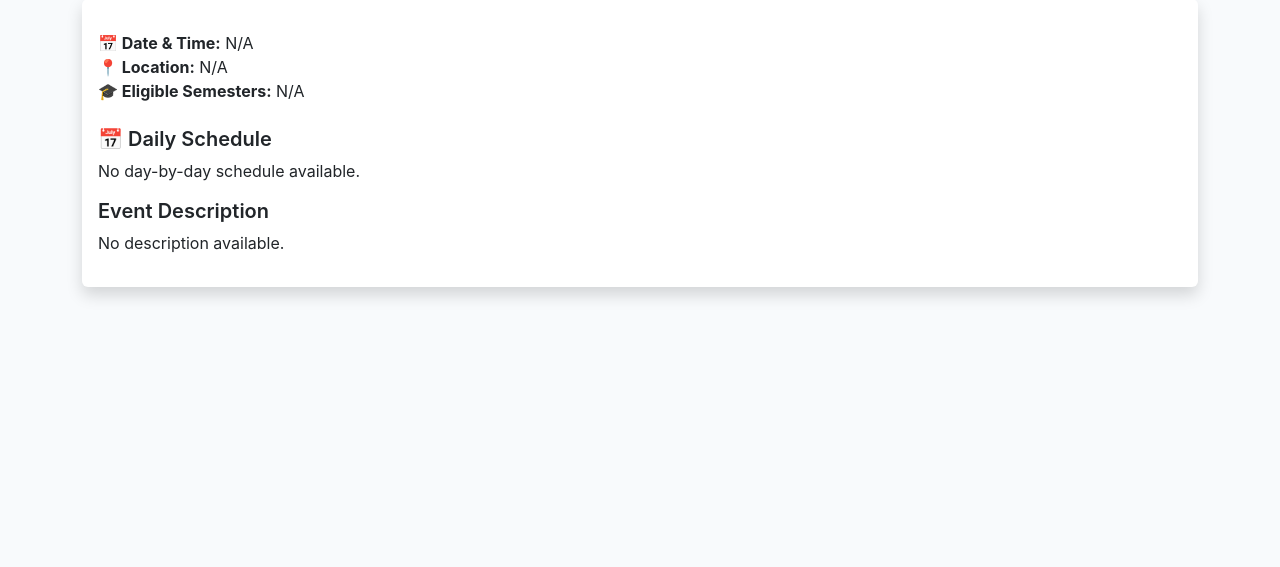
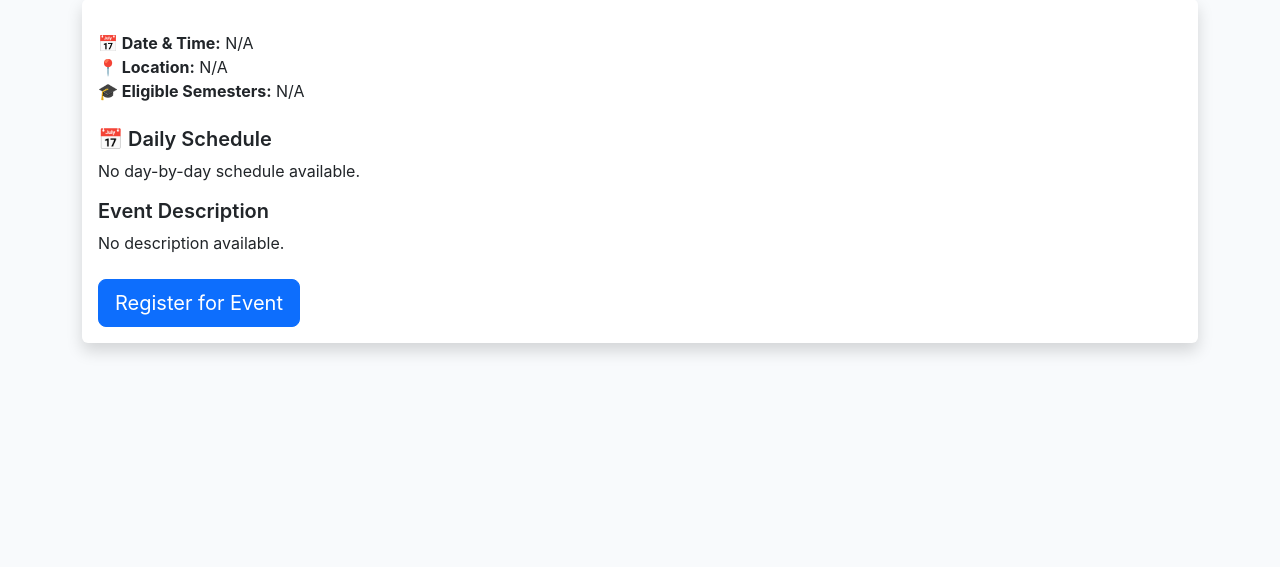
Before and after one commit to alfnjm/ieepmanagement, a CodeIgniter 4 app: the page made by app/Views/event_detail.php in a window 1280 px wide. Shown: the part 137-704 px from the top of the page. Run offline with PHP 8.4 and a stand-in for CodeIgniter, Linux system fonts and the light colour scheme; the template is opened without the code that fills it, so the values that code supplies are empty; some libraries are stand-ins or nearby versions.

Commit message:
btnReg_mainpage

```diff
--- a/app/Views/event_detail.php
+++ b/app/Views/event_detail.php
@@ -4,7 +4,6 @@
 <div class="container py-5">
     <div class="card shadow border-0">
 
-        <!-- Event Poster -->
                 <?php if (!empty($event['thumbnail'])): ?>
             <img src="<?= base_url('uploads/posters/' . $event['thumbnail']) ?>"
                  class="card-img-top"
@@ -13,12 +12,10 @@
         <?php endif; ?>
 
         <div class="card-body">
-            <!-- Event Title -->
                         <h3 class="card-title mb-3 text-primary fw-bold">
                 <?= esc($event['title']) ?>
             </h3>
 
-            <!-- Event Date & Time (Main) -->
                         <?php
                 $start = !empty($event['program_start']) ? new DateTime($event['program_start']) : null;
                 $end = !empty($event['program_end']) ? new DateTime($event['program_end']) : null;
@@ -37,14 +34,12 @@
                 }
             ?>
 
-            <!-- Event Details -->
                         <ul class="list-unstyled mb-4">
                 <li><strong>📅 Date & Time:</strong> <?= $eventDateTime ?></li>
                 <li><strong>📍 Location:</strong> <?= esc($event['location'] ?? 'N/A') ?></li>
                 <li><strong>🎓 Eligible Semesters:</strong> <?= esc($event['eligible_semesters'] ?? 'N/A') ?></li>
             </ul>
 
-            <!-- Daily Schedule -->
                         <h5 class="fw-semibold mt-3">📅 Daily Schedule</h5>
             <?php
                 $days = [];
@@ -80,11 +75,9 @@
                 <p>No day-by-day schedule available.</p>
             <?php endif; ?>
 
-            <!-- Event Description -->
                         <h5 class="fw-semibold mt-3">Event Description</h5>
             <p><?= esc($event['description'] ?? 'No description available.') ?></p>
 
-            <!-- Proposal PDF (if exists) -->
                         <?php if (!empty($event['proposal_file'])): ?>
                 <a href="<?= base_url('uploads/proposals/' . $event['proposal_file']) ?>"
                    target="_blank"
@@ -92,6 +85,12 @@
                     📄 View Proposal Document
                 </a>
             <?php endif; ?>
+
+                        <div class="mt-4">
+                                <a href="<?= base_url('auth/login') ?>" class="btn btn-primary btn-lg">
+                    Register for Event
+                </a>
+            </div>
                     </div>
     </div>
 </div>
```
Lines whose indentation alone changed are shown as unchanged.
